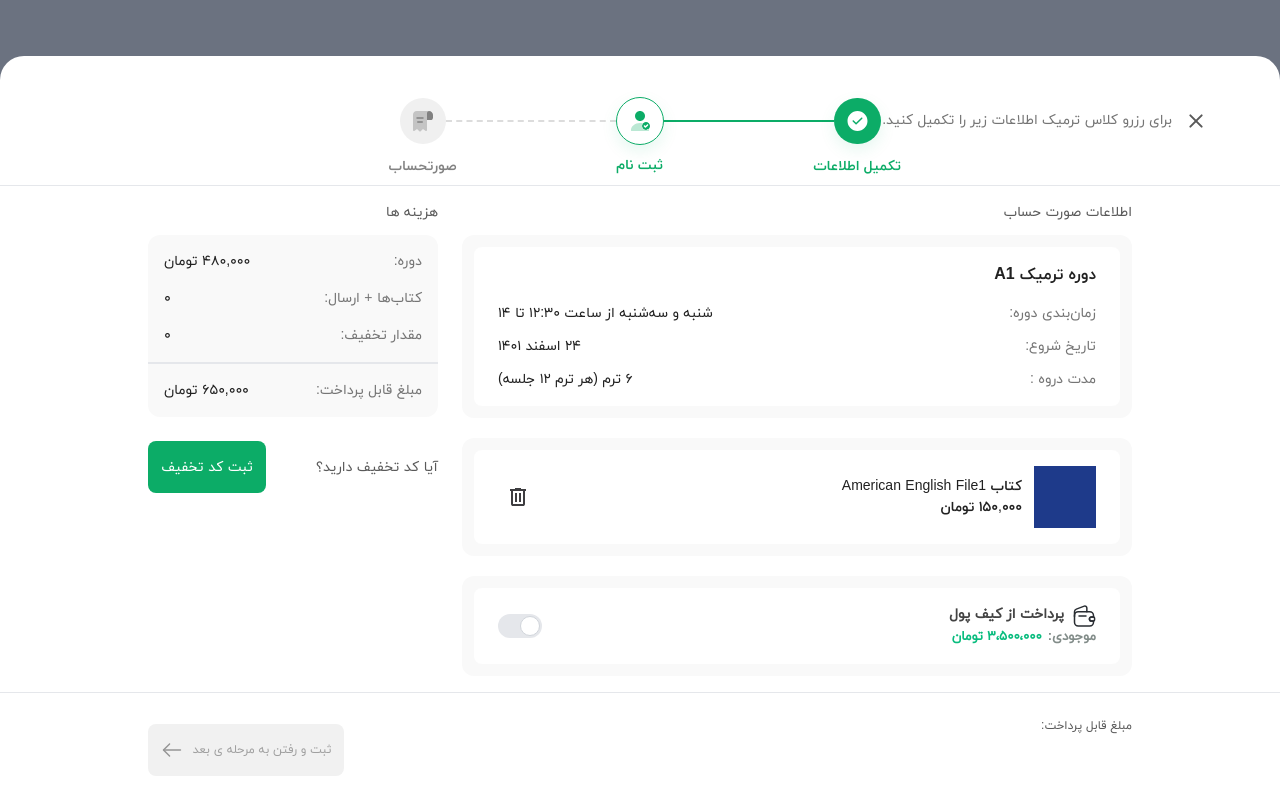
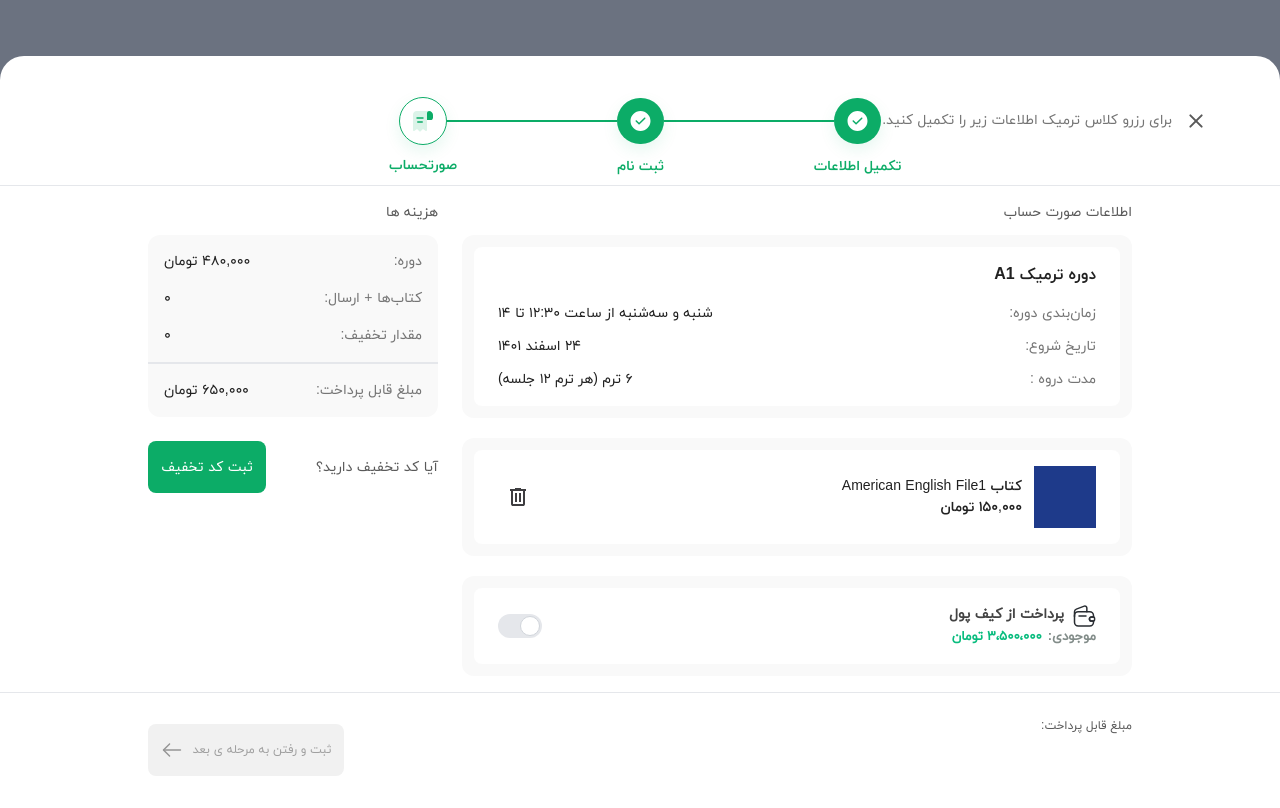
Before and after one commit to buggyGrandma/lang-site, a Next.js app: page /class-reservation/paycheck in a window 1280 px wide. Built offline with nearby package versions, Linux system fonts and the light colour scheme.

Commit message:
resNavContext handled

```diff
--- a/app/class-reservation/ReservationHeader.tsx
+++ b/app/class-reservation/ReservationHeader.tsx
@@ -1,9 +1,11 @@
-import React from "react";
+import React, { useContext } from "react";
 import ReservationNav from "./ReservationNav";
 import CloseButton from "./information-completion/components/DataSelect/CloseButton";
 import MobileCloseButton from "./information-completion/components/DataSelect/MobileCloseButton";
+import ResNavContext from "./contexts/resNavContext";
 
 const ReservationHeader = () => {
+  const { step } = useContext(ResNavContext);
   return (
     <>
       <div className="relative border-b h-[64px] md:h-[130px] md:px-[60px] flex items-center w-full bg-white md:rounded-t-[24px] ">
@@ -12,7 +14,7 @@ const ReservationHeader = () => {
           <div className="text-[14px] text-[#757575] font-normal">
             برای رزرو کلاس ترمیک اطلاعات زیر را تکمیل کنید.
           </div>
-          <ReservationNav registered={false} step="register" />
+          <ReservationNav registered={false} step={step} />
         </div>
         <div className="flex gap-[8px] px-[8px] items-center md:hidden">
           <MobileCloseButton />
@@ -22,7 +24,7 @@ const ReservationHeader = () => {
         </div>
       </div>
       <div className="md:hidden h-[105px] py-[12px] px-10 border-b bg-white">
-        <ReservationNav registered={false} step="register" />
+        <ReservationNav registered={false} step={step} />
       </div>
     </>
   );
--- /dev/null
+++ b/app/class-reservation/contexts/resNavContext.ts
@@ -0,0 +1,13 @@
+import React, { Dispatch } from "react";
+
+interface resNavContextType {
+  step: "register" | "completeInfo" | "check";
+  dispatch: Dispatch<Actiontype>;
+}
+
+type Actiontype = "register" | "completeInfo" | "check";
+
+const ResNavContext = React.createContext<resNavContextType>(
+  {} as resNavContextType
+);
+export default ResNavContext;
--- a/app/class-reservation/information-completion/page.tsx
+++ b/app/class-reservation/information-completion/page.tsx
@@ -1,14 +1,18 @@
 "use client";
-import { useState } from "react";
+import { useContext, useState } from "react";
 import RadioIcon from "../../components/RadioIcon";
 import TextInput from "../../components/TextInput";
 import Book from "./components/Book";
 import DateSelect from "./components/DataSelect";
+import ResNavContext from "../contexts/resNavContext";
 
 const InformationCompletion = () => {
   const [sex, setSex] = useState<"male" | "female">("male");
   const [book1, setBook1] = useState<boolean>(false);
   const [book2, setBook2] = useState<boolean>(false);
+  const [fullName, setFullName] = useState("");
+  const { dispatch } = useContext(ResNavContext);
+  dispatch("completeInfo");
   return (
     <>
       <div className="max-w-[984px]">
@@ -37,6 +41,7 @@ const InformationCompletion = () => {
         <div className="border-b py-[24px] gap-x-[24px] gap-y-[16px] flex flex-col md:flex-row ">
           <div className="w-full md:max-w-[312px]">
             <TextInput
+              onChange={() => setFullName}
               label="نام و نام‌خانوادگی*"
               placeholder="مثل: بردیا ادیبی"
             />
--- a/app/class-reservation/layout.tsx
+++ b/app/class-reservation/layout.tsx
@@ -1,7 +1,10 @@
 "use client";
+import { useReducer } from "react";
 import ReservationFooter from "./ReservationFooter";
 import ReservationHeader from "./ReservationHeader";
 import { QueryClient, QueryClientProvider } from "react-query";
+import reservationReducer from "./reducers/reservationReducer";
+import ResNavContext from "./contexts/resNavContext";
 
 const classReservasionLayout = ({
   children,
@@ -9,10 +12,12 @@ const classReservasionLayout = ({
   children: React.ReactNode;
 }) => {
   const queryClient = new QueryClient();
+  const [step, dispatch] = useReducer(reservationReducer, "completeInfo");
 
   return (
     <main>
       <QueryClientProvider client={queryClient}>
+        <ResNavContext.Provider value={{ step, dispatch }}>
           <div dir="rtl" className="md:pt-[56px] bg-gray-500 h-[100vh]">
             <ReservationHeader />
             <div className="p-4 gap-4 flex flex-col justify-center items-center bg-white h-fit">
@@ -20,6 +25,7 @@ const classReservasionLayout = ({
             </div>
             <ReservationFooter />
           </div>
+        </ResNavContext.Provider>
       </QueryClientProvider>
     </main>
   );
--- a/app/class-reservation/paycheck/page.tsx
+++ b/app/class-reservation/paycheck/page.tsx
@@ -1,3 +1,6 @@
+"use client";
+import { useContext } from "react";
+import ResNavContext from "../contexts/resNavContext";
 import Book from "./Book";
 import Course from "./components/Course";
 import DiscountCode from "./components/DiscountCode";
@@ -5,6 +8,8 @@ import Expenses from "./components/Expenses";
 import Wallet from "./components/Wallet";
 
 const PayCheck = () => {
+  const { dispatch } = useContext(ResNavContext);
+  dispatch("check");
   return (
     <div className="w-full max-w-[984px]">
       <div className="w-full flex flex-col md:flex-row gap-[24px]">
--- /dev/null
+++ b/app/class-reservation/reducers/reservationReducer.ts
@@ -0,0 +1,9 @@
+type Step = "register" | "completeInfo" | "check";
+type Actiontype = "register" | "completeInfo" | "check";
+const reservationReducer = (step: Step, action: Actiontype): Step => {
+  if (action === "completeInfo") return "completeInfo";
+  if (action === "register") return "register";
+  if (action === "check") return "check";
+  return step;
+};
+export default reservationReducer;
--- a/app/class-reservation/register/page.tsx
+++ b/app/class-reservation/register/page.tsx
@@ -1,11 +1,14 @@
 "use client";
 import TextInput from "@/app/components/TextInput";
 import Link from "next/link";
-import { useState } from "react";
+import { useContext, useState } from "react";
 import PhoneTextIcon from "./PhoneTextIcon";
+import ResNavContext from "../contexts/resNavContext";
 
 const ClassReservationRegister = () => {
   const [number, setNumber] = useState("");
+  const { dispatch } = useContext(ResNavContext);
+  dispatch("register");
   return (
     <div className="w-full h-screen md:max-w-[424px] flex flex-col">
       <PhoneTextIcon />
```
Lines whose indentation alone changed are shown as unchanged.
